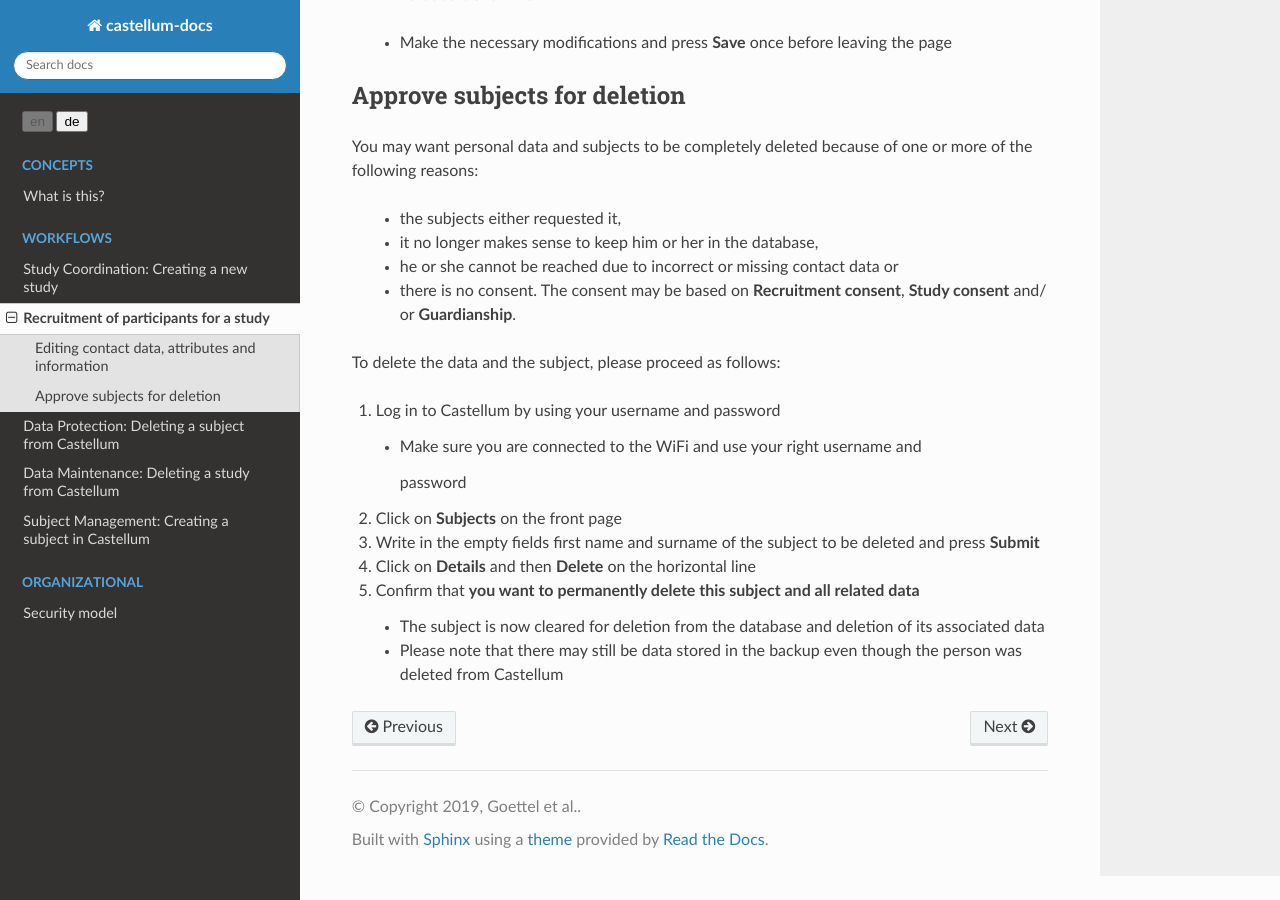
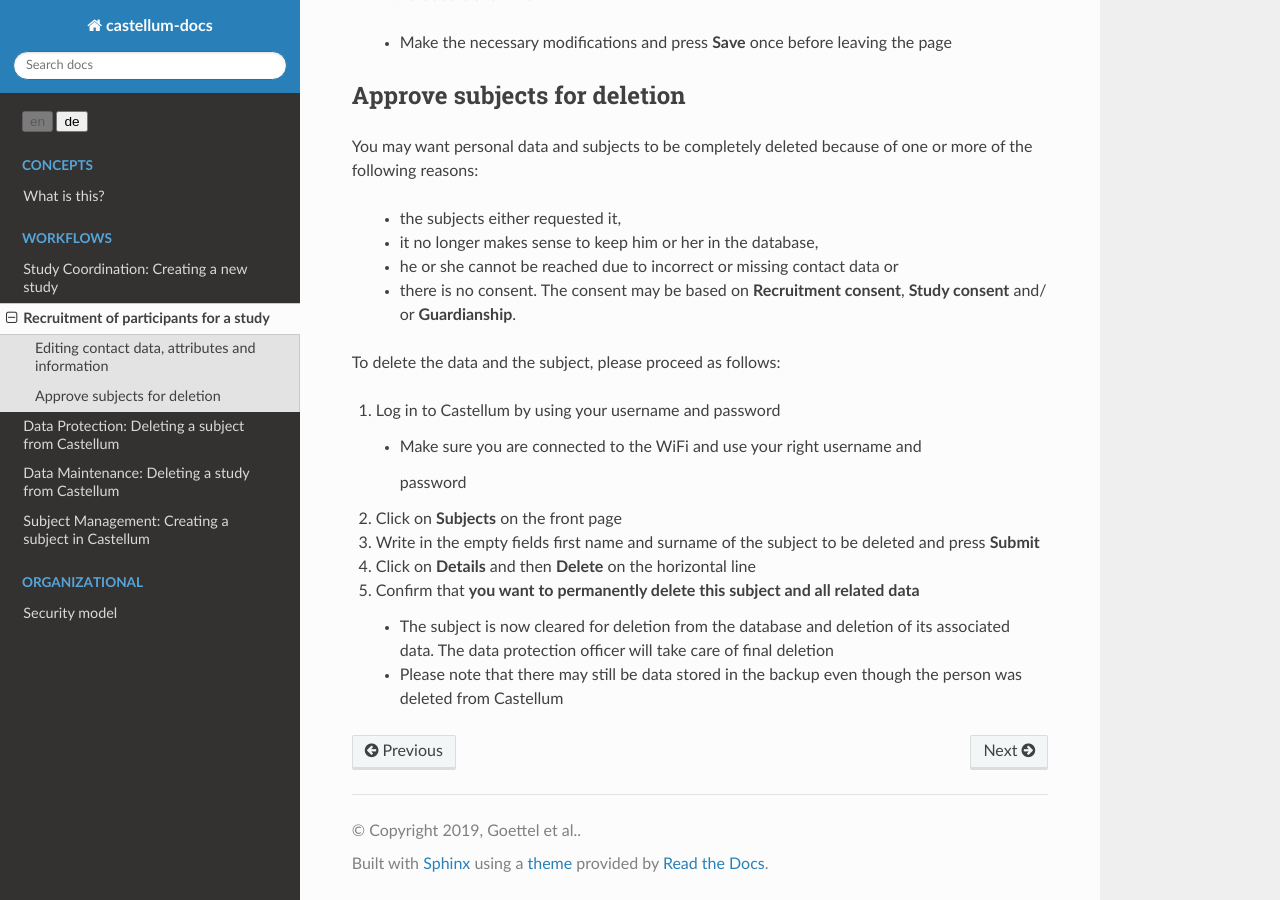
Before and after one commit to DouglasNeuroInformatics/castellum, a Sphinx documentation site: the page built from source/workflows/study-recruitment.rst, in a window 1280 px wide and 900 px high, scrolled down 1049 px. Built offline with Sphinx 7.4.7 and the Read the Docs theme 2.0.0, drawn with Linux system fonts in a browser that asks for light colours.

Commit message:
Update study-recruitment.rst

```diff
--- a/source/workflows/study-recruitment.rst
+++ b/source/workflows/study-recruitment.rst
@@ -95,6 +95,7 @@ To delete the data and the subject, please proceed as follows:
     data**
 
     - The subject is now cleared for deletion from the database and deletion of
-      its associated data
+      its associated data. The data protection officer will take care of final
+      deletion
     - Please note that there may still be data stored in the backup even though
       the person was deleted from Castellum
```
